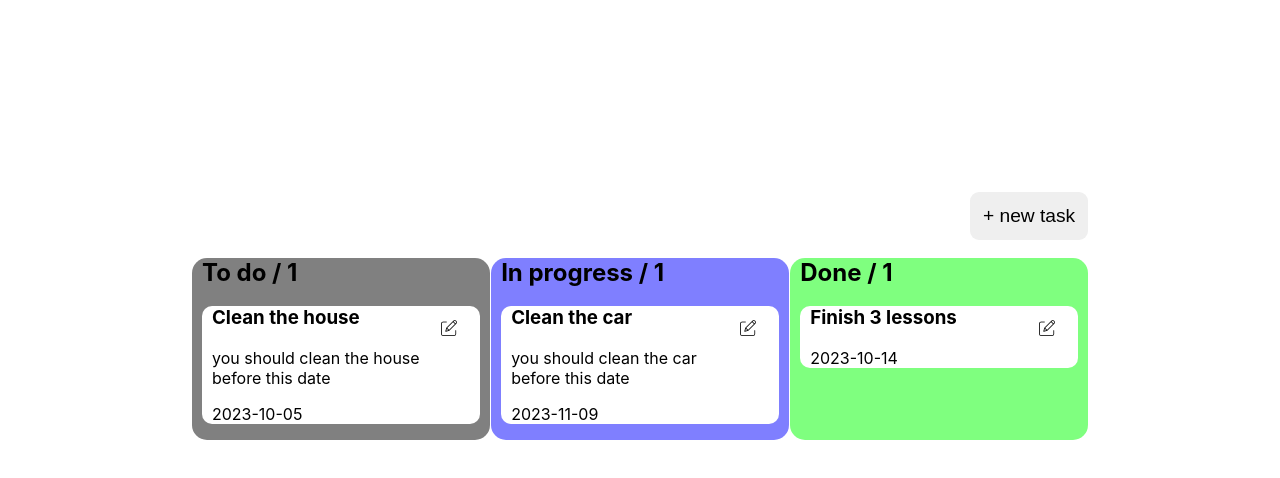
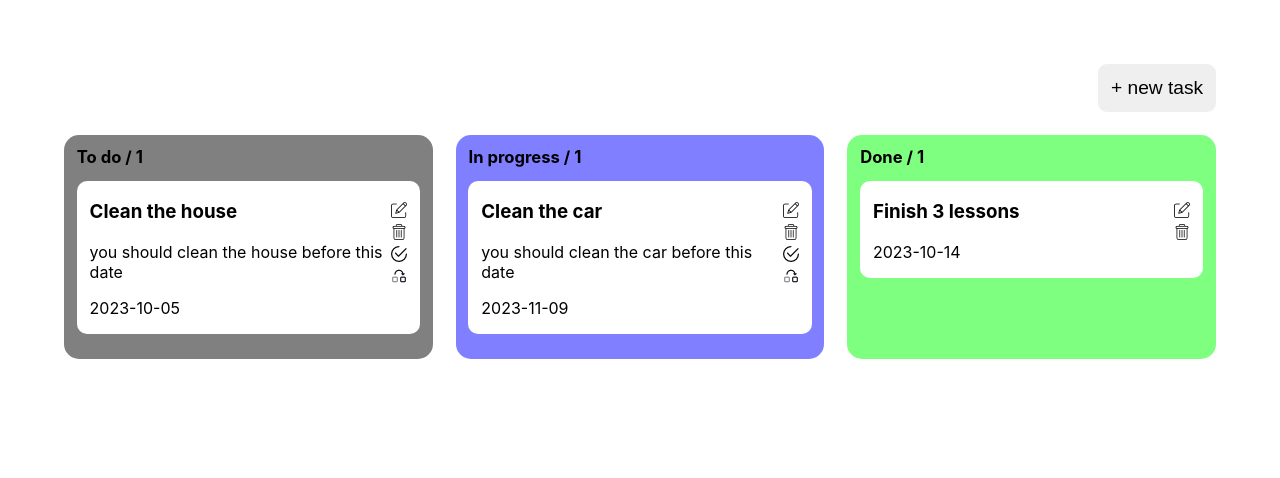
Before and after one commit to MayaNour/react_todo_app, a React (Create React App) app: page / in a window 1280 px wide. Shown: the top 478 px of the page. Built offline with nearby package versions, Linux system fonts and the light colour scheme.

Commit message:
make some changes to Editing task, and add actions buttons to the task component

```diff
--- /dev/null
+++ b/src/ActionButton.js
@@ -0,0 +1,10 @@
+const ActionButton = ({action, setAction}) =>{
+    return(
+    <button className='actions_button'
+            title={action.action}
+            onClick={()=>setAction(action.action)}>
+        <img src={action.image} alt={action.action}/>
+    </button>)
+}
+
+export default ActionButton;
--- a/src/App.css
+++ b/src/App.css
@@ -1,6 +1,10 @@
+* {
+  box-sizing: border-box;
+}
+
 .App {
   margin-top: 10%;
-  margin: 15%;
+  margin: 5%;
   display: flex;
   flex-direction: column;
 }
@@ -13,22 +17,37 @@
 .list{
   border-radius: 15px;
   text-align: left;
-  padding-left: 10px;
-  padding-right: 10px;
-  width: 31%;
-  /* max-height: 500px; */
+  padding: 1vw;
+  padding-right: 1vw;
+  width: 32%;
 }
 
 .list h2{
   margin-top: 0;
+  font-size: 1.3vw;
 }
 
-
 .task{
+  width: 100%;
+  display: flex;
+  justify-content: space-between;
+  align-items: baseline;
   background-color: white;
   border-radius: 10px;
-  padding-left: 10px;
-  padding-right: 10px;
+  padding-left: 1vw;
+  padding-right: 1vw;
+  margin-bottom: 1vw;
+}
+
+.actions{
+  display: flex;
+  flex-direction: column;
+}
+
+.actions button{
+  background-color: transparent;
+  margin: 0%;
+  padding: 0;
 }
 
 button{
@@ -77,8 +96,3 @@ button{
   font-size: large;
   border: 2px black solid;
 }
-
-#edit_button{
-  background-color: transparent;
-
-}
--- a/src/App.js
+++ b/src/App.js
@@ -35,7 +35,7 @@ function App() {
     switch (stage){
       case 1: return toDoList;
       case 2: return inProgressList;
-      case 3: return doneList;
+      default: return doneList;
     }
   }
 
@@ -43,20 +43,23 @@ function App() {
     setToDoList([...toDoList, task]);
   }
 
+  const updateTaskList = (task, taskList, listSetter) => {
+    const newState = taskList.map(t => {
+      if(t.id === task.id)
+        return task;
+
+      return t;
+      })
+      listSetter(newState);
+  };
+
   const editTask = (task) =>{
     if (task.stage === 1)
-    {
-      const taskIndex = toDoList.findIndex(t=> t.id === task.id);
-      Object.assign(toDoList[taskIndex], task);
-    }
-    else if (task.stage === 2) {
-      const taskIndex = inProgressList.findIndex(t=> t.id === task.id);
-      Object.assign(inProgressList[taskIndex], task);
-    }
-    else{
-      const taskIndex = doneList.findIndex(t=> t.id === task.id);
-      Object.assign(doneList[taskIndex], task);
-    }
+      updateTaskList(task, toDoList, setToDoList);
+    else if (task.stage === 2)
+      updateTaskList(task, inProgressList, setInProgressList);
+    else
+      updateTaskList(task, doneList, setDoneList);
     }
 
   return (
--- a/src/List.js
+++ b/src/List.js
@@ -1,6 +1,15 @@
 import Task from "./Task";
+import edit_icon from './images/edit.png';
+import delete_icon from './images/delete.png'
+import check_icon from './images/checked.png'
+import move_icon from './images/move-right.png'
 
 const List = ({title, color, tasks, setShow, setButtonClicked, setSelectedTask}) =>{
+    const actions = [{action: "edit", image: edit_icon},
+                    {action: "delete", image: delete_icon},
+                    {action: "check", image: check_icon},
+                    {action: "next", image: move_icon}];
+
     const listColor = {
         'backgroundColor': color
     }
@@ -11,7 +20,8 @@ const List = ({title, color, tasks, setShow, setButtonClicked, setSelectedTask})
                                 task={task}
                                 setShow={setShow}
                                 setButtonClicked={setButtonClicked}
-                                setSelectedTask={setSelectedTask}/>)}
+                                setSelectedTask={setSelectedTask}
+                                actions={task.stage !== 3 ? actions : actions.slice(0, 2)}/>)}
     </div>);
 }
 
--- a/src/Task.js
+++ b/src/Task.js
@@ -1,16 +1,24 @@
-import Modal from './Modal';
-import edit_icon from './images/edit.png'
+import ActionButton from "./ActionButton";
 
-const Task = ({task, setShow, setButtonClicked, setSelectedTask}) =>{
+const Task = ({task, setShow, setButtonClicked, setSelectedTask, actions}) =>{
+    const actionButtonOnclick = (action) =>{
+        if(action === "edit"){
+            setShow(true);
+            setButtonClicked("Edit");
+        }
+        setSelectedTask(task);
+    }
+
     return (
     <div className="task">
-        <button id="edit_button"
-                onClick={()=> {setShow(true); setButtonClicked("Edit"); setSelectedTask(task)}}>
-            <img src={edit_icon} alt='edit'/>
-        </button>
-        <h3>{task.title}</h3>
-        <p>{task.description}</p>
-        <p>{task.date}</p>
+        <div className='details'>
+            <h3>{task.title}</h3>
+            <p>{task.description}</p>
+            <p>{task.date}</p>
+        </div>
+        <div className='actions'>
+            {actions.map(element => <ActionButton action={element} setAction={actionButtonOnclick}/>)}
+        </div>
     </div>)
 }
 
```
